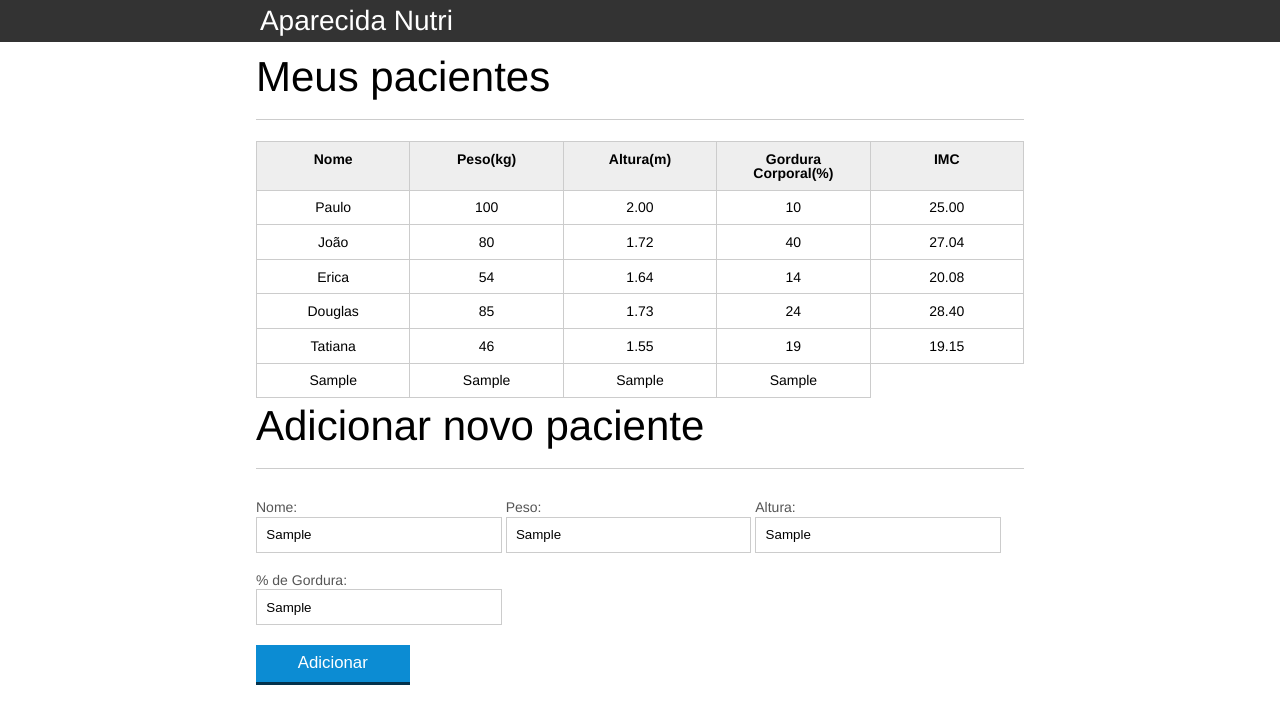
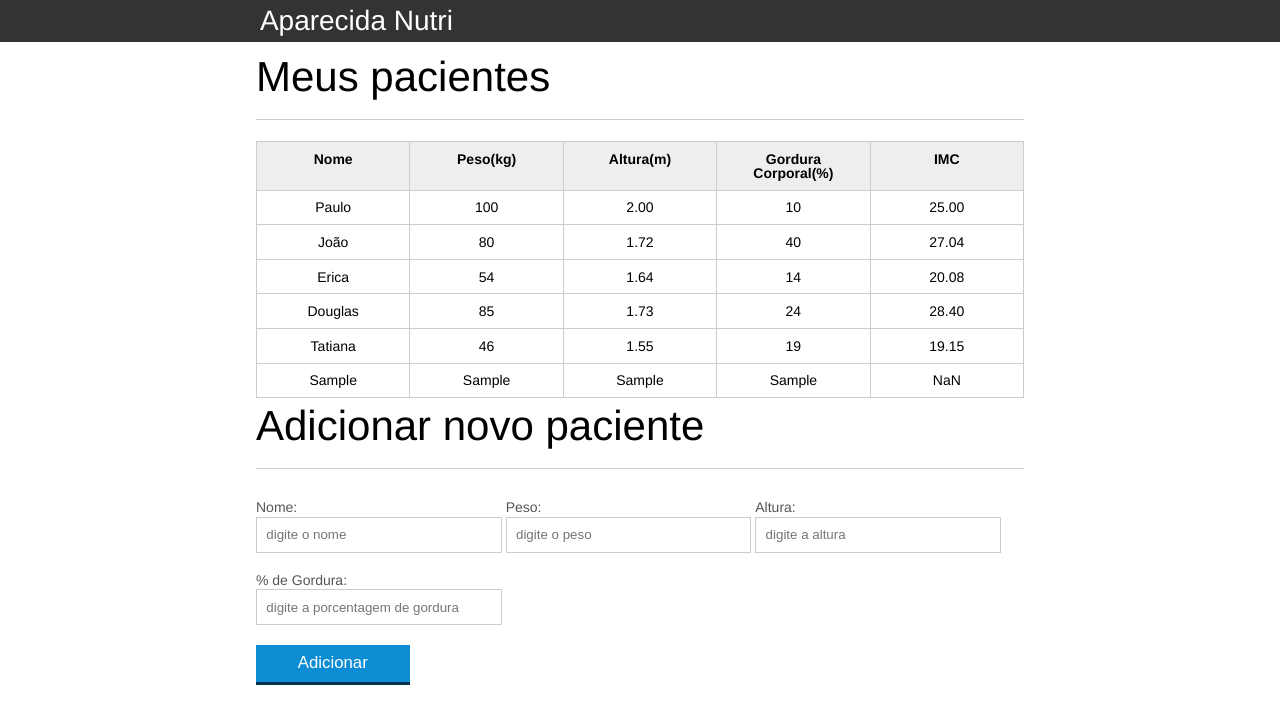
Before and after one commit to caetasousa/JavaScript-Programando-na-linguagem-da-web, a plain HTML site: page index.html in a window 1280 px wide. Both pictures are taken after typing "Sample", "Sample", "Sample", "Sample" into the empty fields and a click on the button "Adicionar". Drawn offline with Linux system fonts and the light colour scheme.

Commit message:
Boas Práticas com Javascript, objetos e funcoes

```diff
--- a/index.html
+++ b/index.html
@@ -94,6 +94,7 @@
 				</section>
 			</section>
 		</main>
-		<script src="js/principal.js"></script>
+		<script src="js/calcula-imc.js"></script>
+		<script src="js/form.js"></script>
 	</body>
 </html>
--- /dev/null
+++ b/js/calcula-imc.js
@@ -0,0 +1,47 @@
+// git checkout -b NOMEDABRANCH
+// git commit -m 'Comentário do commit da minha nova branch'
+// git push --set-upstream origin NOMEDABRANCH
+var titulo = document.querySelector(".titulo");
+titulo.textContent = "Aparecida Nutri";
+
+var pacientes = document.querySelectorAll(".paciente");
+
+for(var i = 0 ; i < pacientes.length ; i+=1){
+    var paciente = pacientes[i];
+
+    var tdPeso = paciente.querySelector(".info-peso");
+    var peso = tdPeso.textContent;
+
+    var tdAltura = paciente.querySelector(".info-altura");
+    var altura = tdAltura.textContent;
+
+    var tdImc = paciente.querySelector(".info-imc");
+
+    var pesoEhValido = true;
+    var alturaEhValida = true;
+
+    if (peso <= 0 || peso >= 1000) {
+        console.log("Peso inválido!");
+        pesoEhValido = false;
+        tdImc.textContent = "Peso inválido!";
+        paciente.classList.add('paciente-invalido')
+    }
+
+    if (altura <= 0 || altura >= 3.00){
+        console.log("Altura inválida!");
+        alturaEhValida = false;
+        tdImc.textContent = "Altura inválida!";
+        paciente.classList.add('paciente-invalido')
+    }
+
+    if (alturaEhValida && pesoEhValido){
+        var imc = calculaImc(peso, altura);
+        tdImc.textContent = imc;
+    }
+}
+
+function calculaImc(peso, altura) {
+    var imc = 0;
+    imc = peso / (altura * altura);
+    return imc.toFixed(2);
+}
--- /dev/null
+++ b/js/form.js
@@ -0,0 +1,73 @@
+var botaoAdicionar = document.querySelector('#adicionar-paciente');
+botaoAdicionar.addEventListener('click', function(event){
+    event.preventDefault();// nao deixa enviar os dados, pois a intencao e adicionar eles a tabela
+
+    var form = document.querySelector('#form-adiciona');// captura todo conteudo do form
+
+    var paciente = obtemPacienteDoFormulario(form);
+    // pegando o valor de cada elemento do form
+    //var nome = form.nome.value;
+    //var peso = form.peso.value;
+    //var altura = form.altura.value;
+    //var gordura = form.gordura.value;
+
+    // cria a tr a td do paciente
+    var pacienteTr = montaTr(paciente);
+
+    // colocando a tr dentro da tabela de pacientes
+    var tabela = document.querySelector('#tabela-pacientes');
+    // adiciona a Tr a tabela
+    tabela.appendChild(pacienteTr);
+
+    // limpa os dados depois de clicar no botao adicionar
+    form.reset();
+});
+
+function obtemPacienteDoFormulario(form) {
+    // criando um objeto paciente
+    var paciente = {
+        nome: form.nome.value,
+        peso: form.peso.value,
+        altura: form.altura.value,
+        gordura: form.gordura.value,
+        imc: calculaImc(form.peso.value, form.altura.value)
+    }
+
+    return paciente;
+}
+
+function montaTr(paciente) {
+    // criar os elementos do html com js
+
+    // cria o elemento TR
+    var pacienteTr = document.createElement('tr');
+    // cria a classe dentro da TR
+    pacienteTr.classList.add('paciente');
+
+    // Cria a Td
+    var nomeTd = montaTd(paciente.nome, 'info-nome');
+    var pesoTd = montaTd(paciente.peso, 'info-peso');
+    var alturaTd = montaTd(paciente.altura, 'info-altura');
+    var gorduraTd = montaTd(paciente.gordura, 'info-gordura');
+    var imcTd = montaTd(paciente.imc, 'info-imc');
+
+    // agora é preciso colocar as tds dentro da tr
+    pacienteTr.appendChild(nomeTd);
+    pacienteTr.appendChild(pesoTd);
+    pacienteTr.appendChild(alturaTd);
+    pacienteTr.appendChild(gorduraTd);
+    pacienteTr.appendChild(imcTd);
+
+    return pacienteTr;
+}
+
+function montaTd(dado, classe) {
+    // cria a td
+    var td = document.createElement('td');
+    // adiciona o valor ao texto
+    td.textContent = dado;
+    // adiciona uma classe a td
+    td.classList.add(classe);
+
+    return td
+}
--- a/js/principal.js
+++ /dev/null
@@ -1,80 +0,0 @@
-// git checkout -b NOMEDABRANCH
-// git commit -m 'Comentário do commit da minha nova branch'
-// git push --set-upstream origin NOMEDABRANCH
-var titulo = document.querySelector(".titulo");
-titulo.textContent = "Aparecida Nutri";
-
-var pacientes = document.querySelectorAll(".paciente");
-
-for(var i = 0 ; i < pacientes.length ; i+=1){
-    var paciente = pacientes[i];
-
-    var tdPeso = paciente.querySelector(".info-peso");
-    var peso = tdPeso.textContent;
-
-    var tdAltura = paciente.querySelector(".info-altura");
-    var altura = tdAltura.textContent;
-
-    var tdImc = paciente.querySelector(".info-imc");
-
-    var pesoEhValido = true;
-    var alturaEhValida = true;
-
-    if (peso <= 0 || peso >= 1000) {
-        console.log("Peso inválido!");
-        pesoEhValido = false;
-        tdImc.textContent = "Peso inválido!";
-        paciente.classList.add('paciente-invalido')
-    }
-
-    if (altura <= 0 || altura >= 3.00){
-        console.log("Altura inválida!");
-        alturaEhValida = false;
-        tdImc.textContent = "Altura inválida!";
-        paciente.classList.add('paciente-invalido')
-    }
-
-    if (alturaEhValida && pesoEhValido){
-        var imc = peso / (altura * altura);
-        tdImc.textContent = imc.toFixed(2);
-    }
-}
-
-var botaoAdicionar = document.querySelector('#adicionar-paciente');
-botaoAdicionar.addEventListener('click', function(event){
-    event.preventDefault();// nao deixa enviar os dados, pois a intencao e adicionar eles a tabela
-
-    var form = document.querySelector('#form-adiciona');// captura todo conteudo do form
-
-    // pegando o valor de cada elemento do form
-    var nome = form.nome.value;
-    var peso = form.peso.value;
-    var altura = form.altura.value;
-    var gordura = form.gordura.value;
-
-    // criar os elementos do html com js
-    var pacienteTr = document.createElement('tr');// cria uma TR
-
-    // cria a td da tr
-    var nomeTd = document.createElement('td');
-    var pesoTd = document.createElement('td');
-    var alturaTd = document.createElement('td');
-    var gorduraTd = document.createElement('td');
-    var imcTd = document.createElement('td');
-
-    // apos criada as tds é preciso colocar o valor capturado dentro delas
-    nomeTd.textContent = nome;
-    pesoTd.textContent = peso;
-    alturaTd.textContent = altura;
-    gorduraTd.textContent = gordura;
-
-    // agora é preciso colocar as tds dentro da tr
-    pacienteTr.appendChild(nomeTd);
-    pacienteTr.appendChild(pesoTd);
-    pacienteTr.appendChild(alturaTd);
-    pacienteTr.appendChild(gorduraTd);
-
-    // colocando a tr dentro da tabela de pacientes
-    var tabela = document.querySelector('#tabela-pacientes');
-    tabela.appendChild(pacienteTr);
-});
```
